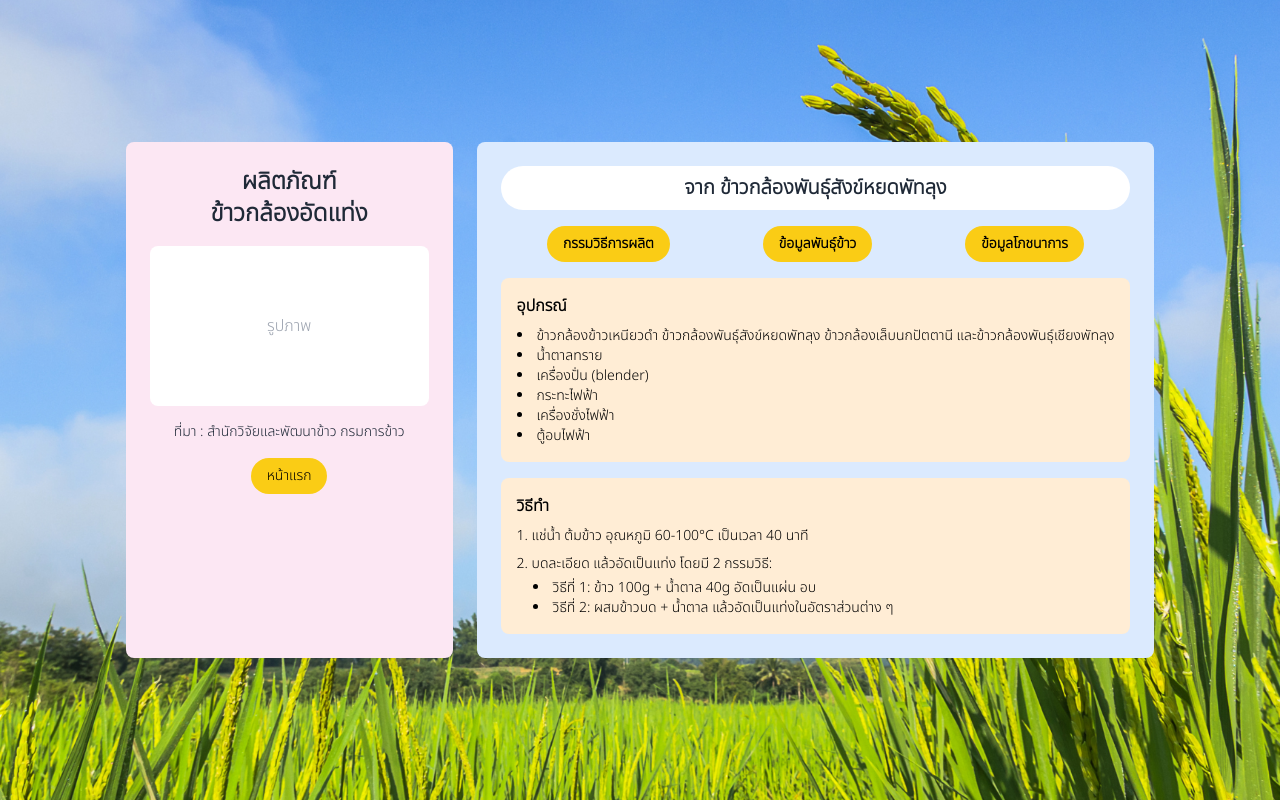
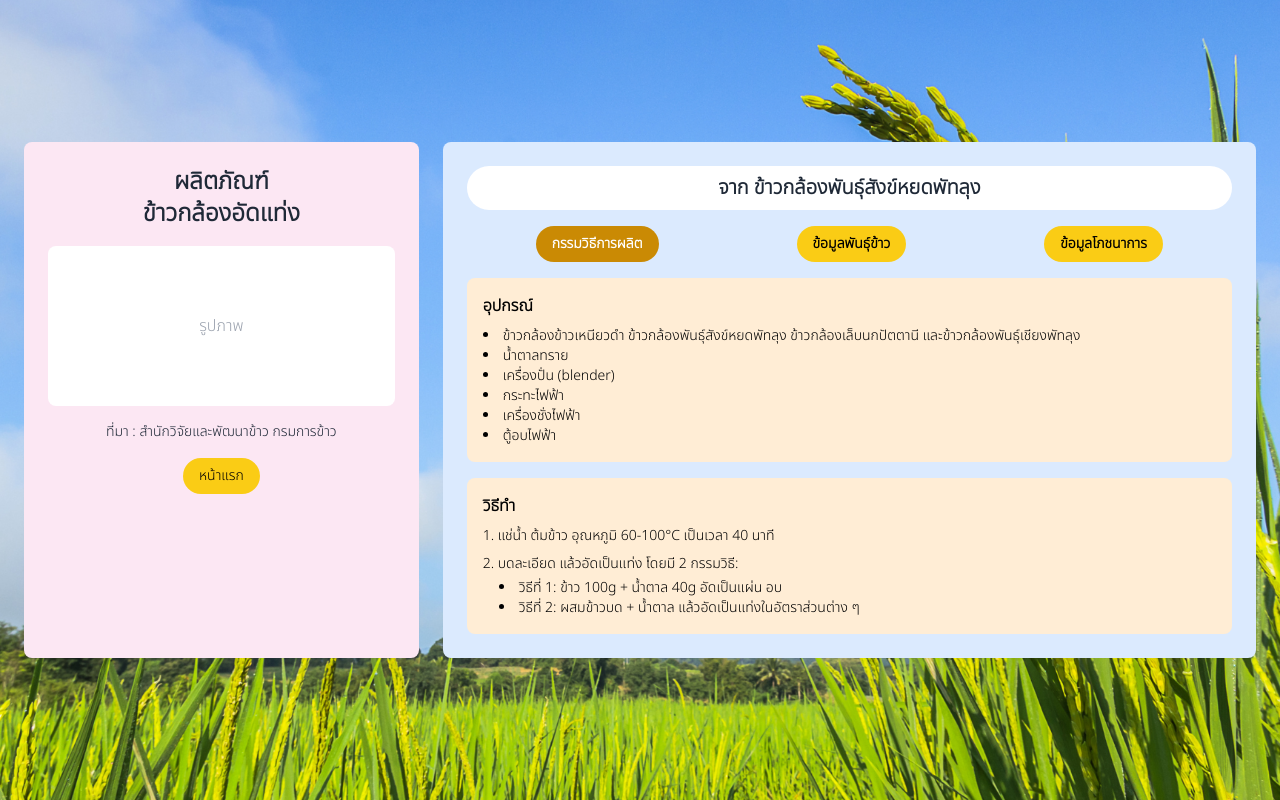
Before and after one commit to pratchayapol/Rice_product, a PHP site: page /user/product_detail.php in a window 1280 px wide. Run offline with PHP 8.4, Linux system fonts and the light colour scheme; some libraries are stand-ins or nearby versions.

Commit message:
แปอ

```diff
--- a/src/user/product_detail.php
+++ b/src/user/product_detail.php
@@ -27,9 +27,10 @@ session_start();
 <body class="bg t1">
     <?php include '../loadtab/h.php'; ?>
 
-    <div class="flex items-center justify-center min-h-screen">
-        <div class="max-w-7xl mx-auto p-6">
+    <div class="flex items-center justify-center min-h-screen p-6">
+        <div class="max-w-7xl w-full">
             <div class="grid grid-cols-12 gap-6">
+
                 <!-- Sidebar -->
                 <div class="col-span-12 md:col-span-4 bg-pink-100 rounded-lg p-6 text-center text-gray-800 flex flex-col items-center">
                     <h2 class="text-2xl font-bold mb-4">ผลิตภัณฑ์<br>ข้าวกล้องอัดแท่ง</h2>
@@ -42,8 +43,7 @@ session_start();
                     </a>
                 </div>
 
-
-
+                <!-- Content -->
                 <div class="col-span-12 md:col-span-8 bg-blue-100 rounded-lg p-6">
                     <h3 class="text-xl font-bold text-center text-gray-800 mb-4 bg-white px-4 py-2 rounded-full">
                         จาก ข้าวกล้องพันธุ์สังข์หยดพัทลุง
@@ -51,12 +51,13 @@ session_start();
 
                     <!-- Tabs -->
                     <div class="flex justify-around mb-4">
-                        <button onclick="showTab('method')" class="tab-button bg-yellow-400 px-4 py-2 rounded-full font-semibold text-sm">กรรมวิธีการผลิต</button>
-                        <button onclick="showTab('rice')" class="tab-button bg-yellow-400 px-4 py-2 rounded-full font-semibold text-sm">ข้อมูลพันธุ์ข้าว</button>
-                        <button onclick="showTab('nutrition')" class="tab-button bg-yellow-400 px-4 py-2 rounded-full font-semibold text-sm">ข้อมูลโภชนาการ</button>
+                        <button onclick="showTab('method', this)" class="tab-button bg-yellow-400 px-4 py-2 rounded-full font-semibold text-sm">กรรมวิธีการผลิต</button>
+                        <button onclick="showTab('rice', this)" class="tab-button bg-yellow-400 px-4 py-2 rounded-full font-semibold text-sm">ข้อมูลพันธุ์ข้าว</button>
+                        <button onclick="showTab('nutrition', this)" class="tab-button bg-yellow-400 px-4 py-2 rounded-full font-semibold text-sm">ข้อมูลโภชนาการ</button>
                     </div>
 
                     <!-- Tab Contents -->
+                    <div class="relative min-h-[320px]">
                         <div id="method" class="tab-content">
                             <div class="bg-orange-100 p-4 rounded-lg mb-4">
                                 <h4 class="font-bold mb-2">อุปกรณ์</h4>
@@ -69,7 +70,6 @@ session_start();
                                     <li>ตู้อบไฟฟ้า</li>
                                 </ul>
                             </div>
-
                             <div class="bg-orange-100 p-4 rounded-lg">
                                 <h4 class="font-bold mb-2">วิธีทำ</h4>
                                 <ol class="list-decimal list-inside text-sm space-y-2">
@@ -85,7 +85,7 @@ session_start();
                             </div>
                         </div>
 
-                    <div id="rice" class="tab-content hidden">
+                        <div id="rice" class="tab-content hidden absolute inset-0">
                             <div class="bg-orange-100 p-4 rounded-lg">
                                 <h4 class="font-bold mb-2">ข้อมูลพันธุ์ข้าว</h4>
                                 <p class="text-sm">
@@ -94,7 +94,7 @@ session_start();
                             </div>
                         </div>
 
-                    <div id="nutrition" class="tab-content hidden">
+                        <div id="nutrition" class="tab-content hidden absolute inset-0">
                             <div class="bg-orange-100 p-4 rounded-lg">
                                 <h4 class="font-bold mb-2">ข้อมูลโภชนาการ</h4>
                                 <ul class="list-disc list-inside text-sm">
@@ -106,21 +106,28 @@ session_start();
                             </div>
                         </div>
                     </div>
-
-                <script>
-                    function showTab(tabId) {
-                        const tabs = document.querySelectorAll('.tab-content');
-                        tabs.forEach(tab => tab.classList.add('hidden'));
-                        document.getElementById(tabId).classList.remove('hidden');
-                    }
-                </script>
-
-
-
+                </div>
 
             </div>
         </div>
     </div>
+
+    <script>
+        function showTab(tabId, btn) {
+            document.querySelectorAll('.tab-content').forEach(tab => tab.classList.add('hidden'));
+            document.getElementById(tabId).classList.remove('hidden');
+
+            document.querySelectorAll('.tab-button').forEach(button => {
+                button.classList.remove('bg-yellow-600', 'text-white');
+                button.classList.add('bg-yellow-400', 'text-black');
+            });
+            btn.classList.remove('bg-yellow-400', 'text-black');
+            btn.classList.add('bg-yellow-600', 'text-white');
+        }
+
+        // แสดงแท็บแรกเมื่อโหลด
+        window.onload = () => showTab('method', document.querySelector('.tab-button'));
+    </script>
 
 
 
```
Lines whose indentation alone changed are shown as unchanged.
